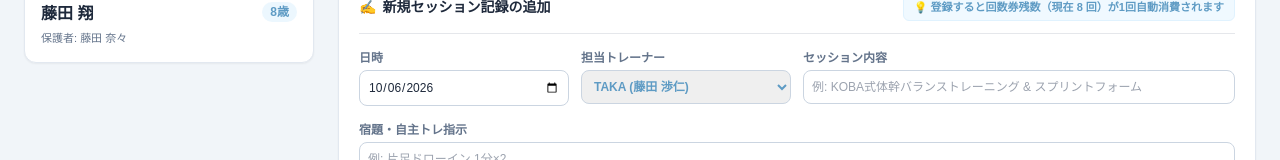
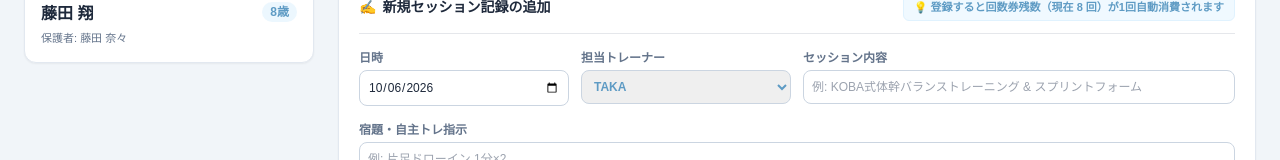
Before and after one commit to 2025golazo-bot/GOLAZO, a Next.js app: page /clients in a window 1280 px wide. Shown: the part 385-545 px from the top of the page. Built offline with nearby package versions, Linux system fonts and the light colour scheme.

Commit message:
Update page.tsx

```diff
--- a/app/clients/page.tsx
+++ b/app/clients/page.tsx
@@ -602,8 +602,8 @@ export default function ClientsPage() {
                         onChange={e => setNewSessionStaff(e.target.value as 'TAKA' | 'NANA')}
                         className="w-full border border-slate-300 rounded-lg p-2 font-bold text-[#5e9bc4] focus:ring-2 focus:ring-[#5e9bc4] outline-none"
                       >
-                        <option value="TAKA">TAKA (藤田 渉仁)</option>
-                        <option value="NANA">NANA (藤田 奈々)</option>
+                        <option value="TAKA">TAKA</option>
+                        <option value="NANA">NANA</option>
                       </select>
                     </div>
                     <div className="md:col-span-2">
```
